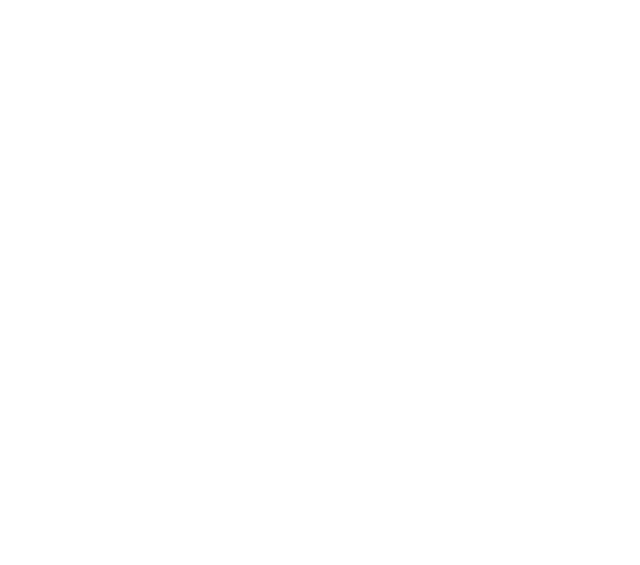
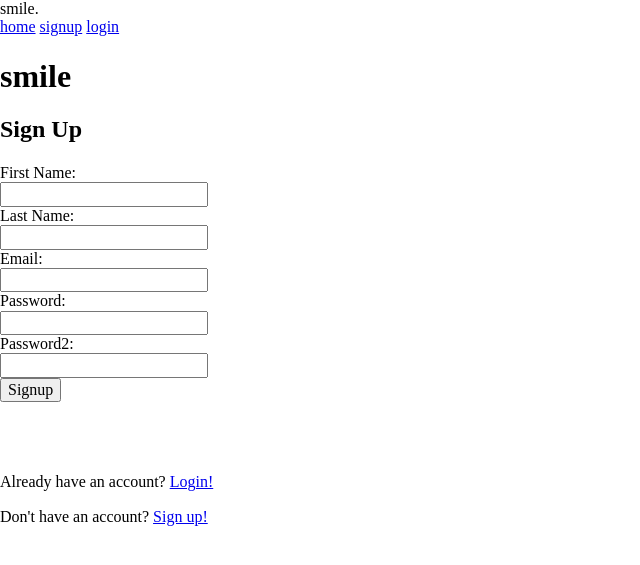
Before and after one commit to 22217-hash/MiniProject_13DTSV1, a Flask app: page /signup in a window 1280 px wide. Before the commit the part shown is empty. Shown: the top 565 px of the page, without its empty margins (0-640 px from the left). Run offline with Flask 3, Linux system fonts and the light colour scheme.

Commit message:
added request for information from signup, corected the data for first name capital last name capital and no spaces and keep email lower case.

```diff
--- a/app.py
+++ b/app.py
@@ -1,4 +1,4 @@
-from flask import Flask, render_template, redirect
+from flask import Flask, render_template, redirect, request
 import sqlite3
 from sqlite3 import Error
 
@@ -15,9 +15,21 @@ def home():  # put application's code here
     return render_template("home.html")
 
 @app.route('/signup', methods=['POST','GET'])
-def render_signup_page():  # put application's code here
+def render_signup_page():   # put application's code here
+    if request.method == 'POST':
+        fname = request.form.get('user_fname').title().strip()
+        lmame = request.form.get('user_lname').title().strip()
+        email = request.form.get('user_email').lower().strip()
+        password = request.form.get('user_password')
+        password2 = request.form.get('user_password2')
+
+        if password != password2:
+            return  redirect("\signup?error=passwords+do+not+match")
+
+        if int(password) < 8:
+            return redirect("\signup?error=password+must+be+over+8+characters")
+
     return render_template("signup.html")
-
 @app.route('/login', methods=['POST','GET'])
 def render_login_page():  # put application's code here
     return render_template("login.html")
--- a/templates/base.html
+++ b/templates/base.html
@@ -16,7 +16,7 @@
         <div class="navbar-brand">smile.</div>
         <div class="navbar-links">
             <a href="/">home</a>
-            <a href="/menu">signup</a>
+            <a href="/signup">signup</a>
              <a href="/login">login</a>
         </div>
     </div>
--- a/templates/signup.html
+++ b/templates/signup.html
@@ -1,10 +1,44 @@
-<!DOCTYPE html>
-<html lang="en">
-<head>
-    <meta charset="UTF-8">
-    <title>Title</title>
-</head>
-<body>
+{% extends "base.html" %}
 
+{% block pageheading %} Sign Up {% endblock %}
+
+{% block main %}
+    <form class="myform" method="post">
+        <div class="form-group"
+            <div class="form-label">First Name: </div>
+            <div class="form-element"><input type ="text" name="user_fname" required></div>
+        </div>
+
+     <div class="form-group"
+            <div class="form-label">Last Name: </div>
+            <div class="form-element"><input type="text" name="user_lname"required></div>
+        </div>
+
+        <div class="form-group"
+            <div class="form-label"> Email: </div>
+            <div class="form-element"><input type="email" name="user_email" required></div>
+        </div>
+
+     <div class="form-group"
+            <div class="form-label">Password: </div>
+            <div class="form-element"><input type="password"name="user_password"required></div>
+        </div>
+
+    <div class="form-group"
+            <div class="form-label">Password2: </div>
+            <div class="form-element"><input type="password"name="user_password2"required></div>
+        </div>
+
+    <div class="form-group">
+        <div class="form-label"> </div>
+        <div class="form-element"> <input type="submit" value="Signup"></div>
+    </div>
+   </form>
+    <br>
+    <br>
+    <br>
+    <p>Already have an account? <a href="login.html">Login!</a> </p>
+    <p>Don't have an account? <a href="signup.html">Sign up!</a> </p>
+{% endblock %}
 </body>
 </html>
```
Also changed, not shown: templates/login.html (+6 -1 lines).
